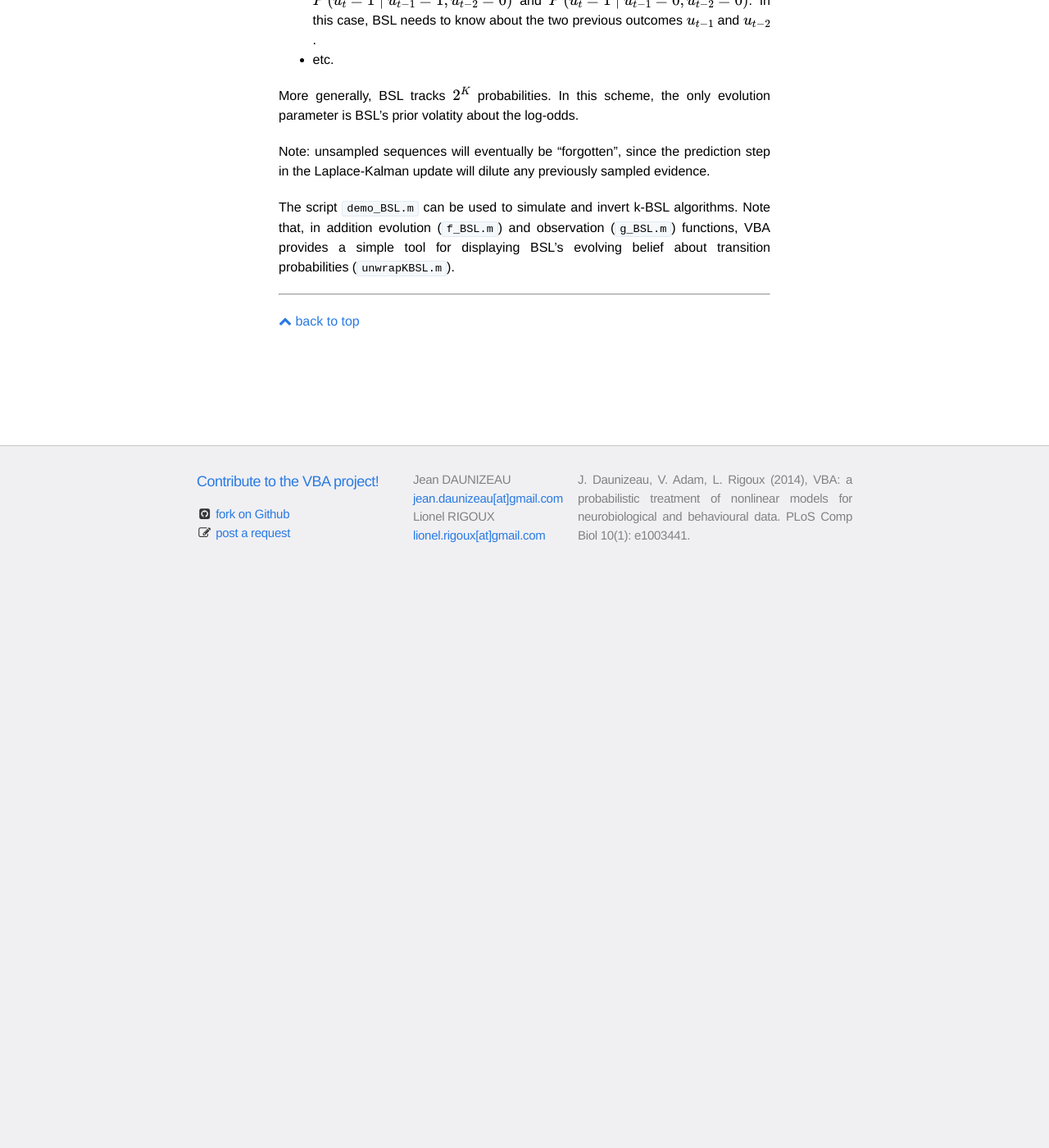
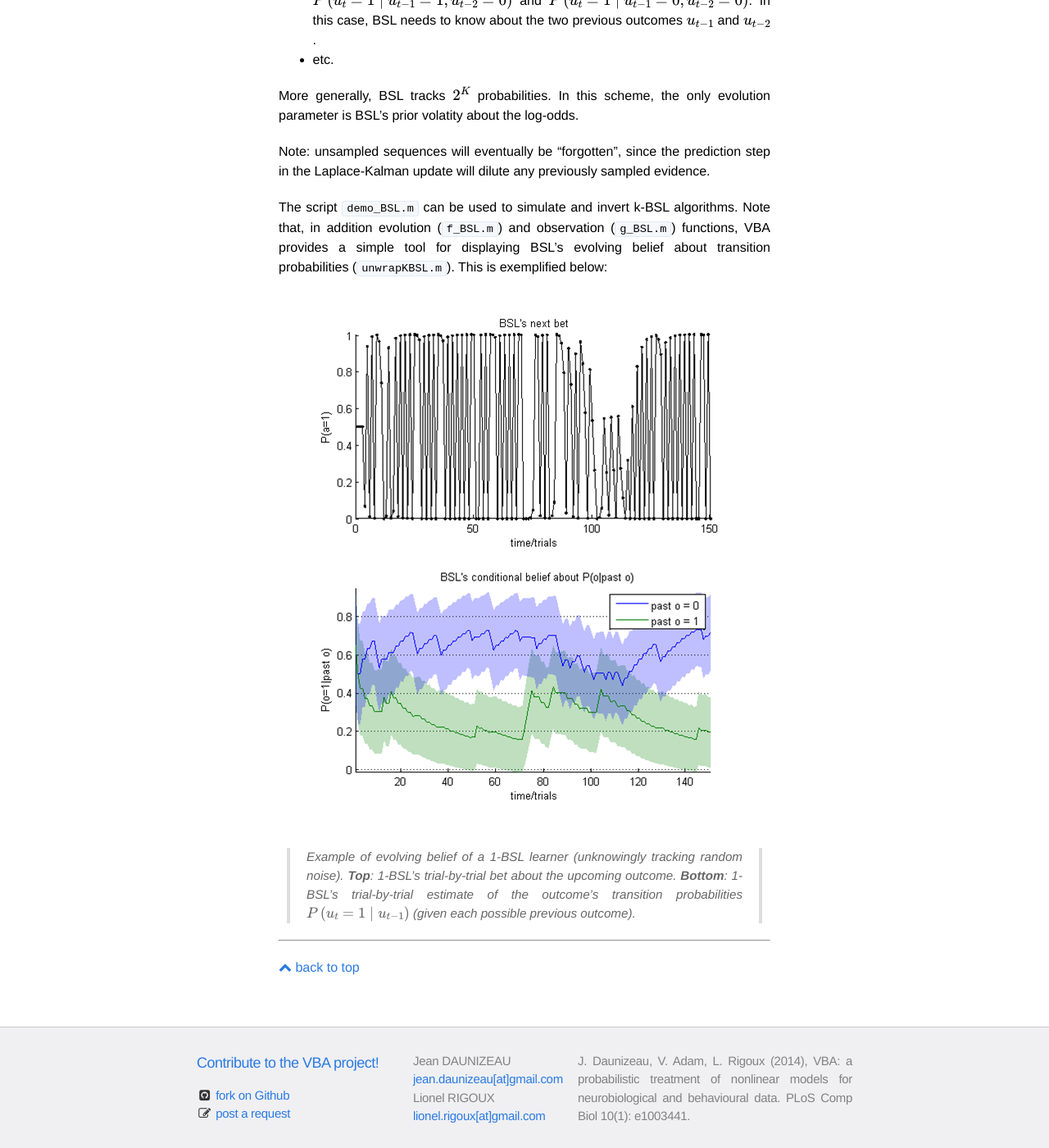
Before and after one commit to MBB-team/VBA-toolbox, a Jekyll site: the page built from _wiki/BSL.md, in a window 1280 px wide and 1400 px high, scrolled down 559 px. Shown: the whole window at 82% size. Built offline with Jekyll 4.4.1, drawn with Linux system fonts in a browser that asks for light colours; nearby versions of some CDN libraries; formulas are drawn with MathJax 3.

Commit message:
Update BSL.md

```diff
--- a/_wiki/BSL.md
+++ b/_wiki/BSL.md
@@ -18,4 +18,8 @@ More generally, BSL tracks $$2^K$$ probabilities. In this scheme, the only evolu
 
 Note: unsampled sequences will eventually be "forgotten", since the prediction step in the Laplace-Kalman update will dilute any previously sampled evidence.
 
-The script `demo_BSL.m` can be used to simulate and invert k-BSL algorithms. Note that, in addition evolution (`f_BSL.m`) and observation (`g_BSL.m`) functions, VBA provides a simple tool for displaying BSL's evolving belief about transition probabilities (`unwrapKBSL.m`).
+The script `demo_BSL.m` can be used to simulate and invert k-BSL algorithms. Note that, in addition evolution (`f_BSL.m`) and observation (`g_BSL.m`) functions, VBA provides a simple tool for displaying BSL's evolving belief about transition probabilities (`unwrapKBSL.m`). This is exemplified below:
+
+![]({{ site.baseurl }}/images/wiki/unwrapBSL.bmp)
+
+> Example of evolving belief of a 1-BSL learner (unknowingly tracking random noise). **Top**: 1-BSL's trial-by-trial bet about the upcoming outcome. **Bottom**: 1-BSL's trial-by-trial estimate of the outcome's transition probabilities $$P\left(u_t=1\mid u_{t-1}\right)$$ (given each possible previous outcome).
```
